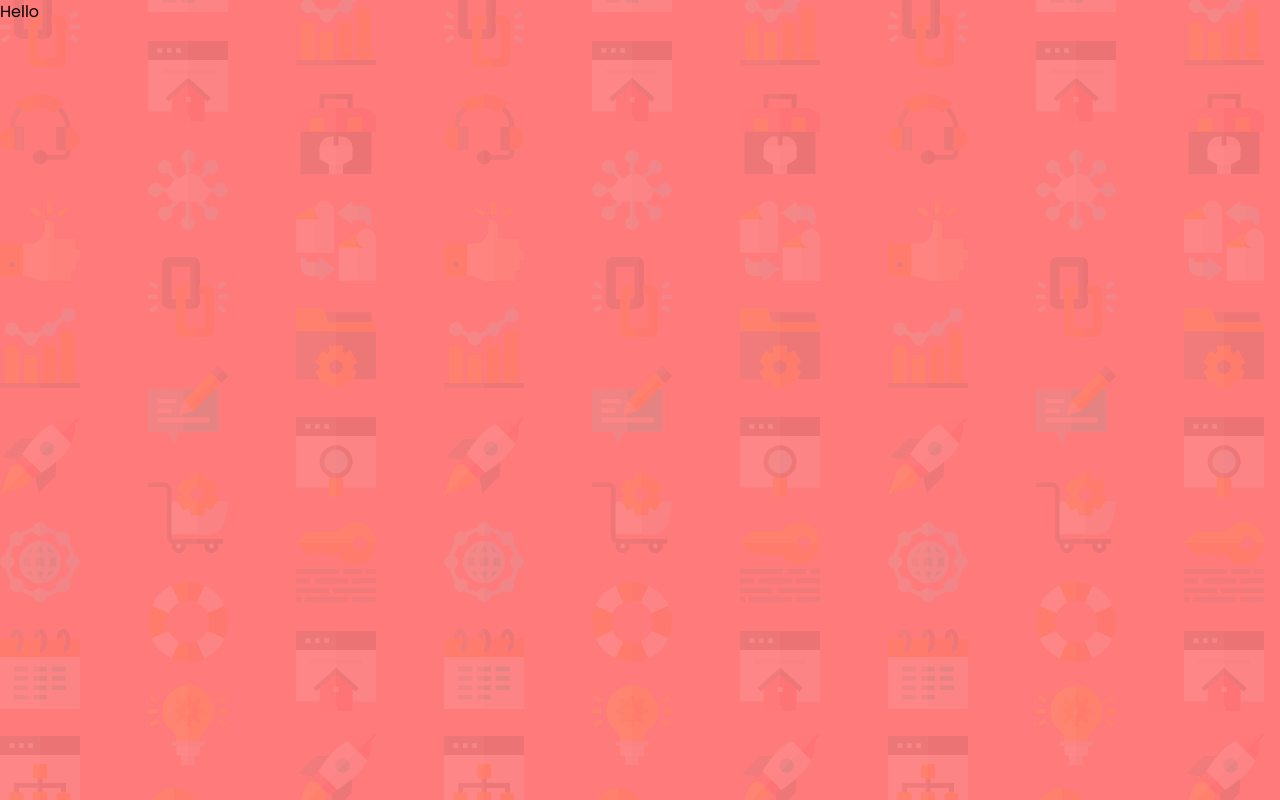
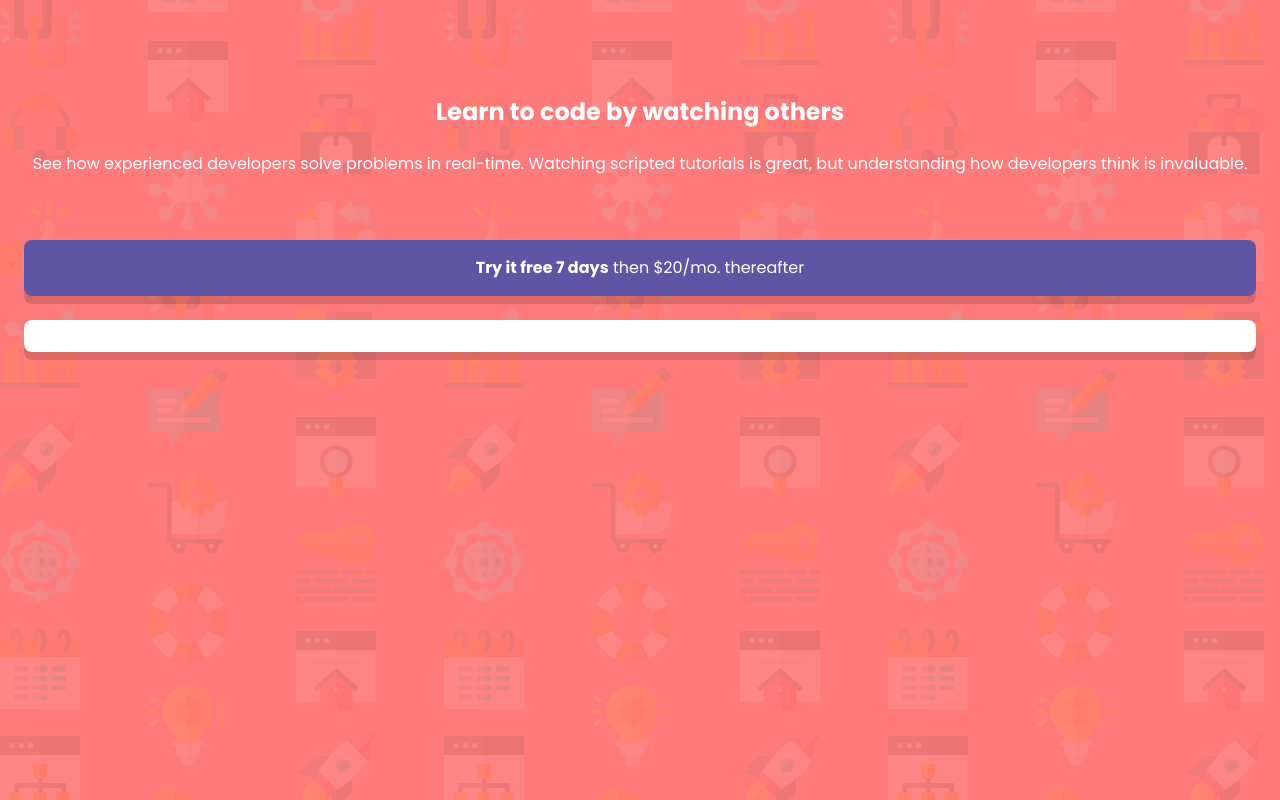
Before and after one commit to yuhhyang/Frontend-Mentor-LoginForm, a React (Create React App) app: page / in a window 1280 px wide. Built offline with nearby package versions, Linux system fonts and the light colour scheme.

Commit message:
set card

```diff
--- a/src/App.js
+++ b/src/App.js
@@ -1,5 +1,37 @@
+import React from "react";
+
+// Card 有兩個區塊，拿來共用
+function Card({ children,className }) {
+  return (
+    <div className={clsx("rounded-lg w-full p-4 text-center shadow",className)}>{children}</div>
+  );
+}
+// 避免 Card className 的空格
+function clsx(...str){
+  return str.join(" ");
+}
+
 function App() {
-  return <div className="w-screen h-screen">Hello</div>;
+  return (
+    <div className="text-white px-6 space-y-16">
+      <article className="pt-24 text-center space-y-6">
+        <h1 className="font-bold text-2xl">Learn to code by watching others</h1>
+        <p>
+          See how experienced developers solve problems in real-time. Watching
+          scripted tutorials is great, but understanding how developers think is
+          invaluable.
+        </p>
+      </article>
+      <section className="grid gap-6">
+        <Card className="bg-blue">
+          <p className="px-8"><b>Try it free 7 days</b> then $20/mo. thereafter</p>
+        </Card>
+        <Card className="bg-white">
+
+        </Card>
+      </section>
+    </div>
+  );
 }
 
 export default App;
--- a/tailwind.config.js
+++ b/tailwind.config.js
@@ -12,6 +12,10 @@
         red: `hsl(0, 100%, 74%)`,
         green: `hsl(154, 59%, 51%)`,
       },
+      boxShadow: {
+        DEFAULT: "0px 8px 0px 0px #00000025",
+        solid: "inset 0px -4px 0px rgba(0, 0, 0, 0.0908818)",
+      },
     },
     variants: {
       extend: {},
```
